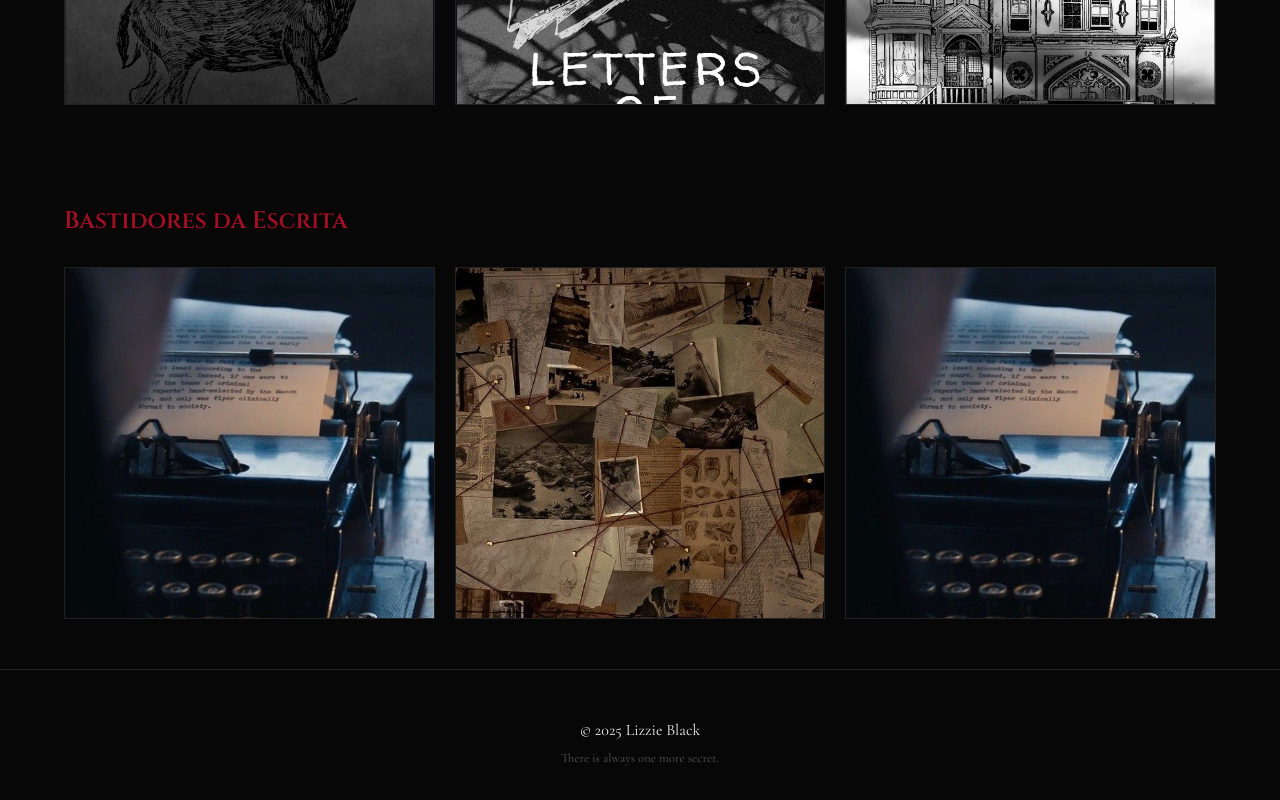
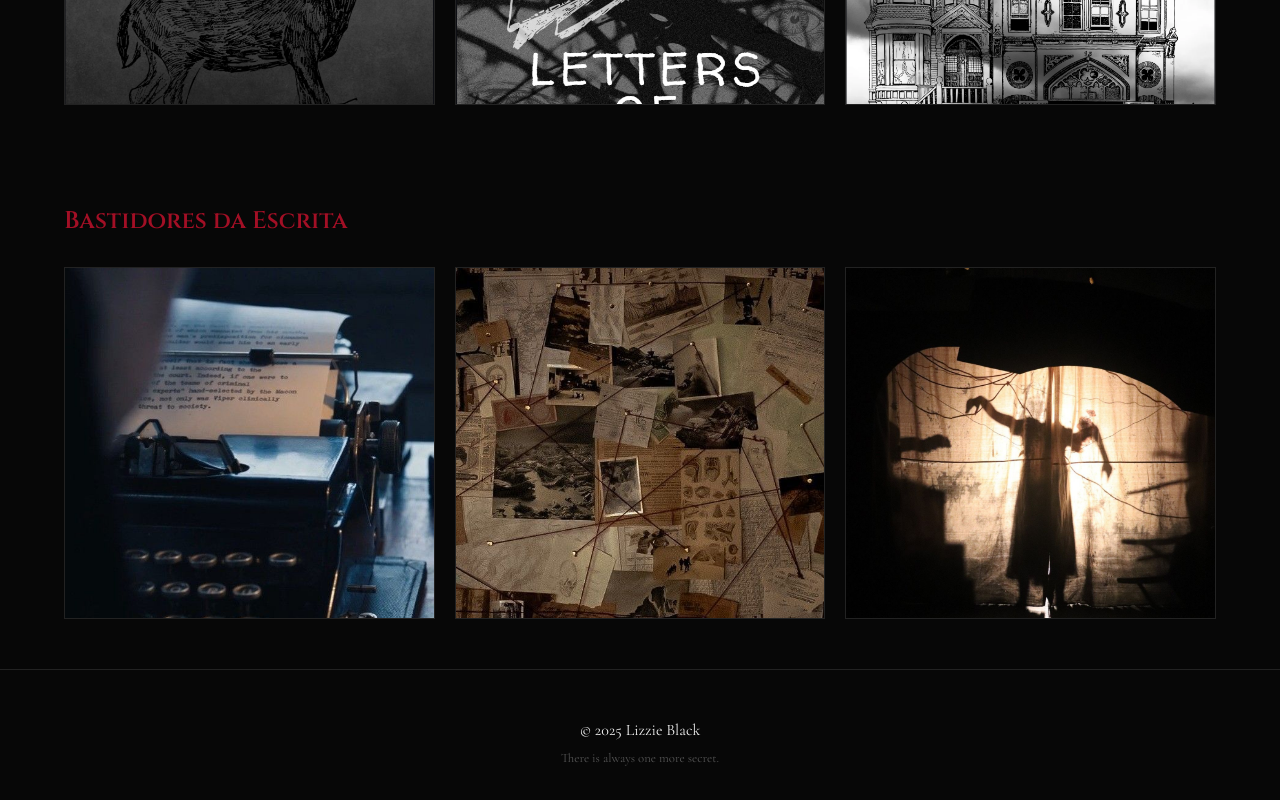
Before and after one commit to Misakiiiz/lizzie-black, a plain HTML site: page gallery.html in a window 1280 px wide. Shown: the part 1012-1812 px from the top of the page. Drawn offline with nearby package versions, Linux system fonts and the light colour scheme.

Commit message:
Add files via upload

```diff
--- a/gallery.html
+++ b/gallery.html
@@ -126,7 +126,7 @@
             </div>
 
             <div class="gallery-item">
-                <img src="images/write1.jpg" alt="">
+                <img src="images/write3.jpg" alt="">
             </div>
 
         </div>
```
